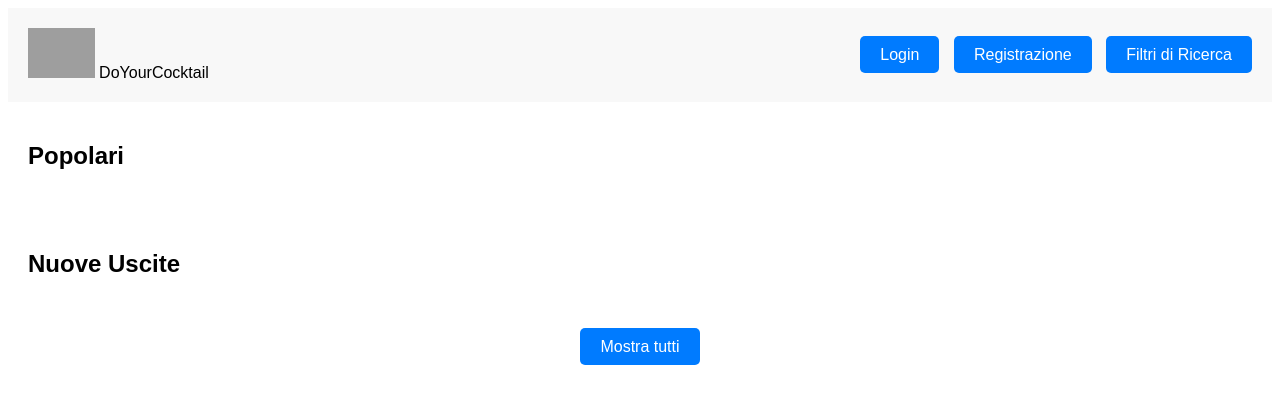
After one commit to MAzzimonti/DoYourCocktail, a PHP site: page /home.php in a window 1280 px wide. The commit adds this page. Shown: the top 404 px of the page. Run offline with PHP 8.4, Linux system fonts and the light colour scheme; data that the repository does not hold is empty; grey boxes are pictures that could not be loaded.

Commit message:
home e db connect

```diff
--- /dev/null
+++ b/db_connect.php
@@ -0,0 +1,11 @@
+<?php
+$servername = "localhost";
+$username = "username";
+$password = "password";
+$dbname = "cocktails_db";
+
+$conn = new mysqli($servername, $username, $password, $dbname);
+
+if ($conn->connect_error) {
+    die("Connection failed: " . $conn->connect_error);
+}
--- /dev/null
+++ b/home.php
@@ -0,0 +1,98 @@
+<?php
+include 'db_connect.php';
+
+// Query per i drink più recensiti
+$popolari_query = "SELECT * FROM drinks ORDER BY review_count DESC LIMIT 3";
+$popolari_result = $conn->query($popolari_query);
+
+// Query per le nuove uscite
+$nuove_uscite_query = "SELECT * FROM drinks ORDER BY published_date DESC LIMIT 3";
+$nuove_uscite_result = $conn->query($nuove_uscite_query);
+?>
+<!DOCTYPE html>
+<html lang="it">
+<head>
+    <meta charset="UTF-8">
+    <title>DoYourCocktail</title>
+    <style>
+        body {
+            font-family: Arial, sans-serif;
+        }
+        .header {
+            display: flex;
+            justify-content: space-between;
+            align-items: center;
+            padding: 20px;
+            background-color: #f8f8f8;
+        }
+        .header img {
+            height: 50px;
+        }
+        .header a {
+            text-decoration: none;
+            padding: 10px 20px;
+            background-color: #007BFF;
+            color: white;
+            border-radius: 5px;
+            margin-left: 10px; /* Spazio tra i pulsanti */
+        }
+        .section {
+            padding: 20px;
+        }
+        .drink {
+            margin: 10px 0;
+        }
+        .button-container {
+            text-align: center;
+            margin: 20px;
+        }
+        .button-container a {
+            text-decoration: none;
+            padding: 10px 20px;
+            background-color: #007BFF;
+            color: white;
+            border-radius: 5px;
+        }
+    </style>
+</head>
+<body>
+    <div class="header">
+        <div class="logo">
+            <img src="logo.png" alt="Logo">
+            <span>DoYourCocktail</span>
+        </div>
+        <div class="auth-buttons">
+            <a href="login.php">Login</a>
+            <a href="register.php">Registrazione</a>
+            <a href="pagina_filtri_ricerca.php">Filtri di Ricerca</a>
+        </div>
+    </div>
+
+    <div class="section">
+        <h2>Popolari</h2>
+        <?php while($row = $popolari_result->fetch_assoc()): ?>
+            <div class="drink">
+                <h3><?php echo $row['name']; ?></h3>
+                <p><?php echo $row['description']; ?></p>
+            </div>
+        <?php endwhile; ?>
+    </div>
+
+    <div class="section">
+        <h2>Nuove Uscite</h2>
+        <?php while($row = $nuove_uscite_result->fetch_assoc()): ?>
+            <div class="drink">
+                <h3><?php echo $row['name']; ?></h3>
+                <p><?php echo $row['description']; ?></p>
+            </div>
+        <?php endwhile; ?>
+    </div>
+
+    <div class="button-container">
+        <a href="all_drinks.php">Mostra tutti</a>
+    </div>
+</body>
+</html>
+<?php
+$conn->close();
+?>
```
Also changed, not shown: index.php (+13 -2 lines).
